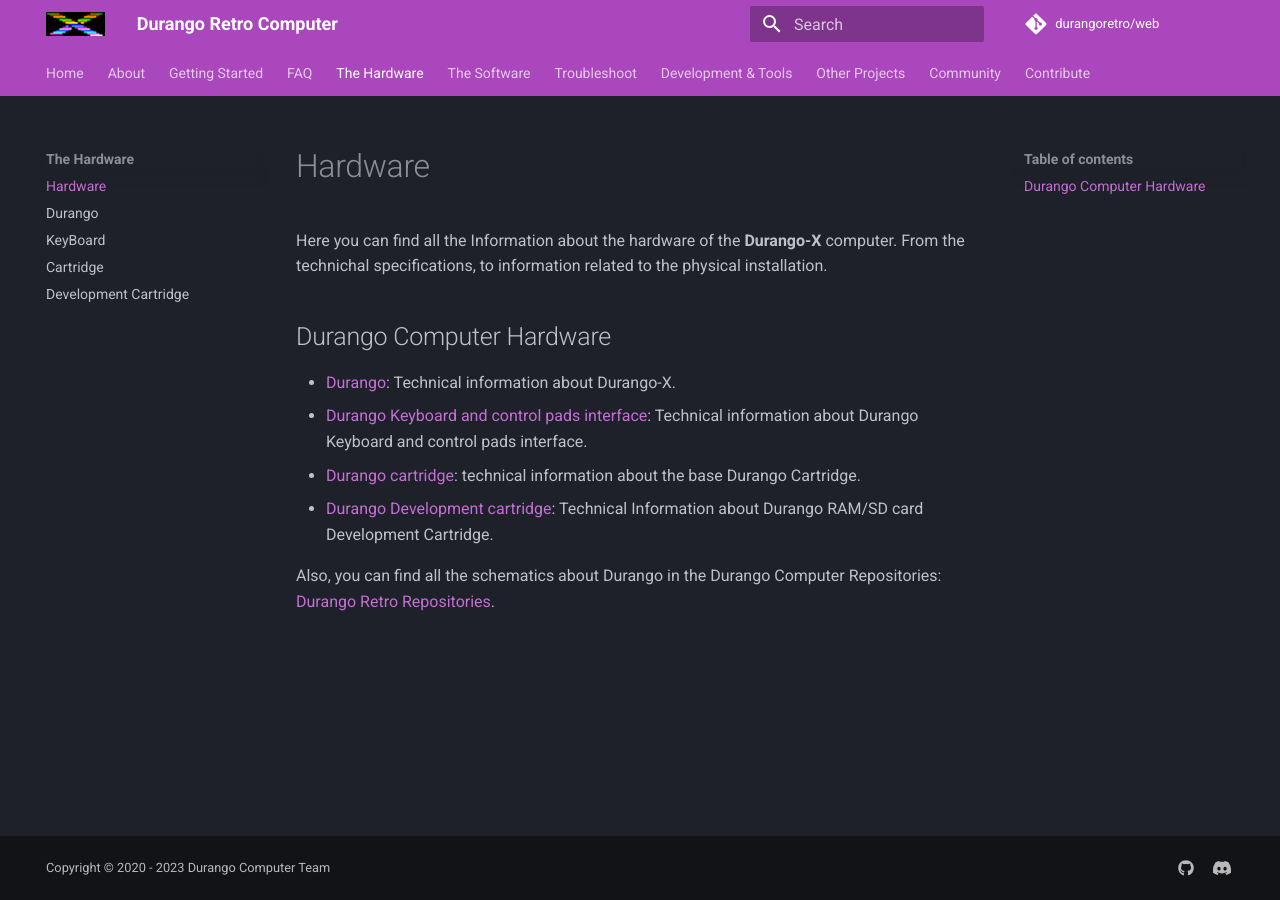
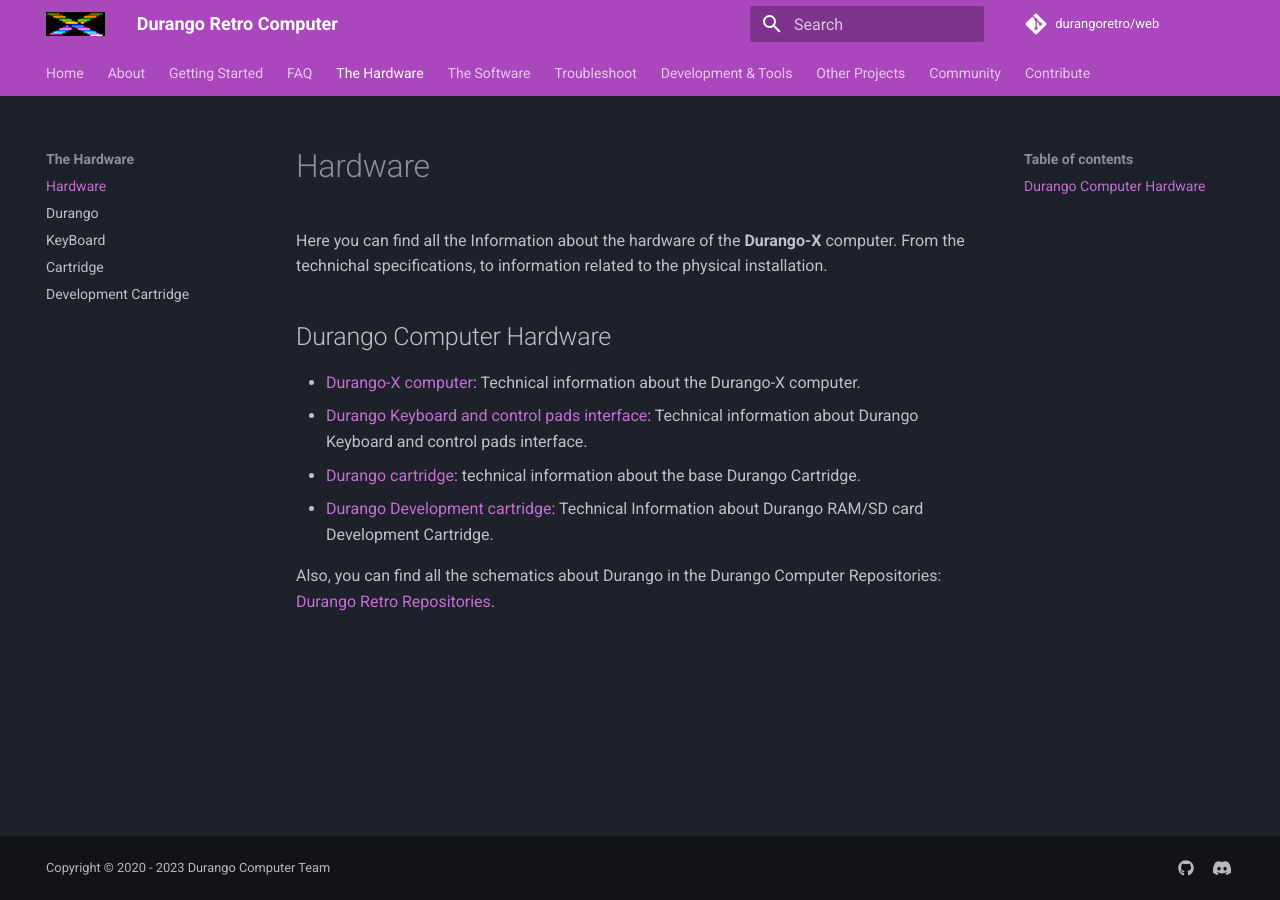
Before and after one commit to durangoretro/web, an MkDocs documentation site: the page built from docs/hardware/hardware.md, in a window 1280 px wide. Built offline with MkDocs 1.6.1 and Material for MkDocs 9.7.7, drawn with Linux system fonts in a browser that asks for light colours; comment, search, counter and statistics services are not loaded.

Commit message:
Update hardware.md

```diff
--- a/docs/hardware/hardware.md
+++ b/docs/hardware/hardware.md
@@ -2,7 +2,7 @@
 
 ## Durango Computer Hardware
 
-* [Durango](durango.md): Technical information about Durango-X.
+* [Durango-X computer](durango.md): Technical information about the Durango-X computer.
 * [Durango Keyboard and control pads interface](keyboard.md): Technical information about Durango Keyboard and control pads interface.
 * [Durango cartridge](cartidge.md): technical information about the base Durango Cartridge.
 * [Durango Development cartridge](dev_cart.md): Technical Information about Durango RAM/SD card Development Cartridge.
```
